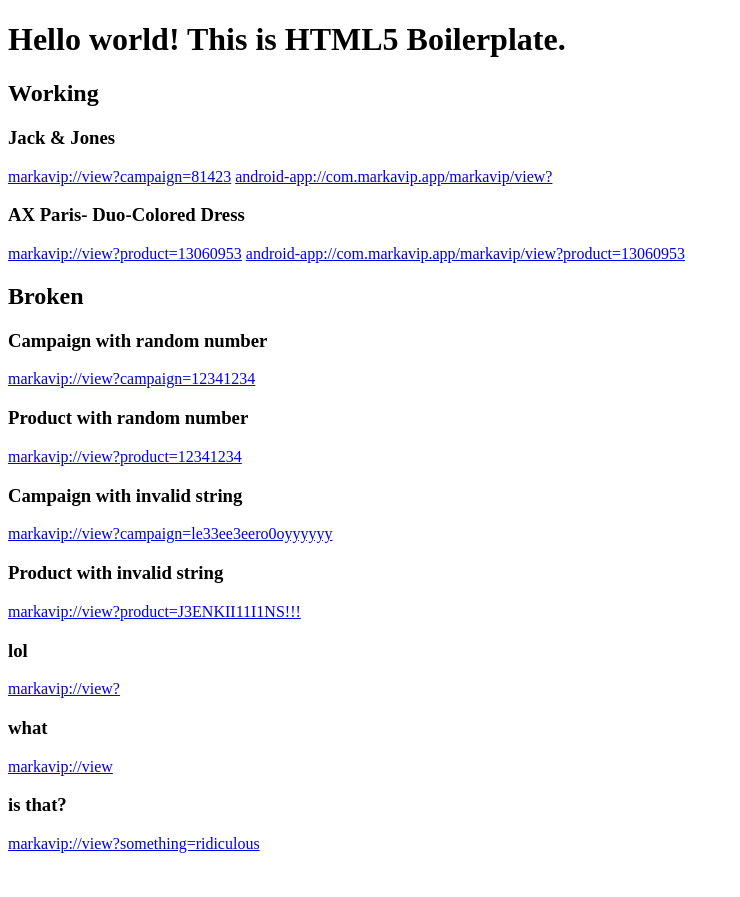
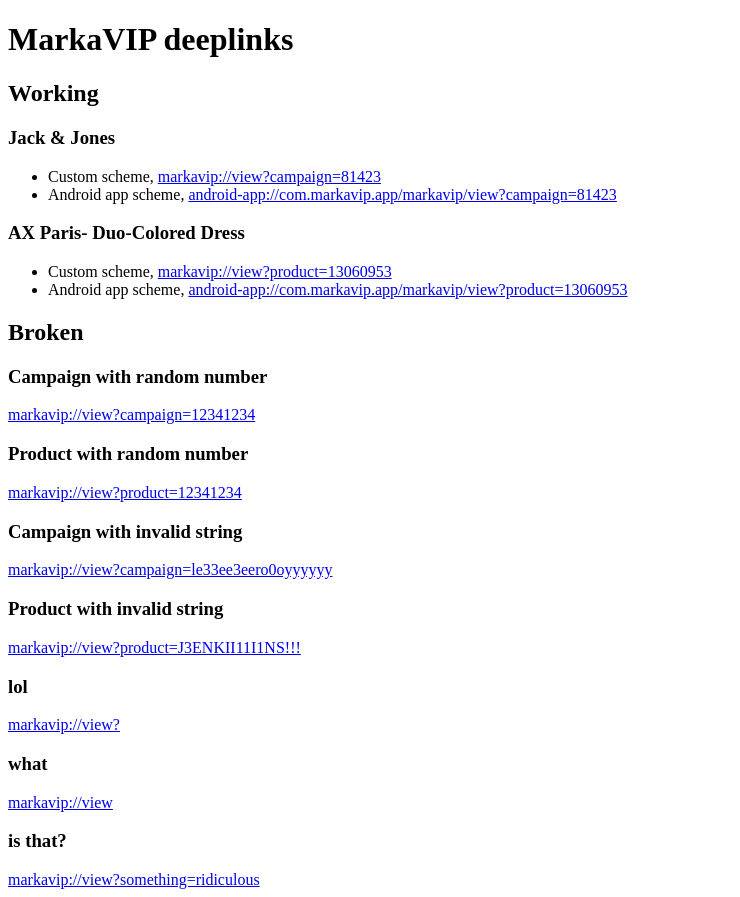
Before and after one commit to gokhanbarisaker/markavip-deeplinks, a plain HTML site: page index.html in a window 1280 px wide. Shown: the whole page, without its empty margins (0-740 px from the left). Before the commit the page ends 861 px from the top, so only its background shows below. Drawn offline with Linux system fonts and the light colour scheme.

Commit message:
Add android-app scheme deeplink alternatives to working samples

```diff
--- a/index.html
+++ b/index.html
@@ -10,18 +10,22 @@
   <body>
 
     <!-- Add your site or application content here -->
-    <header><h1>Hello world! This is HTML5 Boilerplate.</h1></header>
+    <header><h1>MarkaVIP deeplinks</h1></header>
     <article>
       <section id="positive">
         <h2>Working</h2>
 
         <h3>Jack & Jones</h3>
-        <a href="markavip://view?campaign=81423">markavip://view?campaign=81423</a>
-        <a href="android-app://com.markavip.app/markavip/view?campaign=81423">android-app://com.markavip.app/markavip/view?</a>
+        <ul>
+          <li>Custom scheme, <a href="markavip://view?campaign=81423">markavip://view?campaign=81423</a></li>
+          <li>Android app scheme, <a href="android-app://com.markavip.app/markavip/view?campaign=81423">android-app://com.markavip.app/markavip/view?campaign=81423</a></li>
+        </ul>
 
         <h3>AX Paris- Duo-Colored Dress</h3>
-        <a href="markavip://view?product=13060953">markavip://view?product=13060953</a>
-        <a href="android-app://com.markavip.app/markavip/view?product=13060953">android-app://com.markavip.app/markavip/view?product=13060953</a>
+        <ul>
+          <li>Custom scheme, <a href="markavip://view?product=13060953">markavip://view?product=13060953</a></li>
+          <li>Android app scheme, <a href="android-app://com.markavip.app/markavip/view?product=13060953">android-app://com.markavip.app/markavip/view?product=13060953</a></li>
+        </ul>
       </section>
       <section id="negative">
         <h2>Broken</h2>
```
